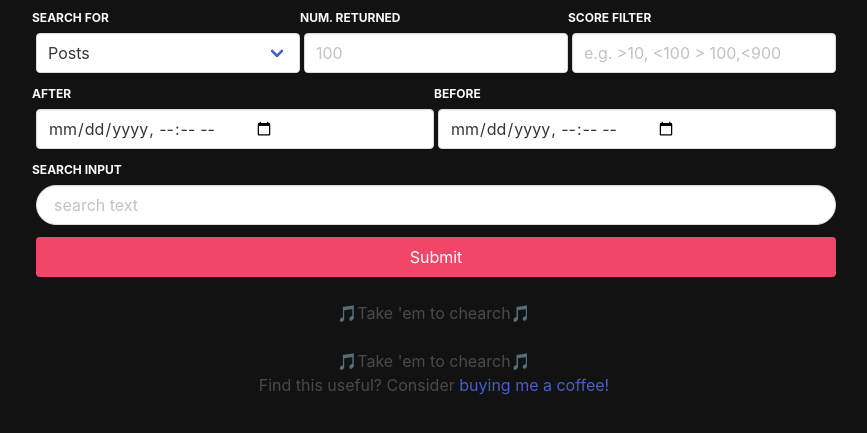
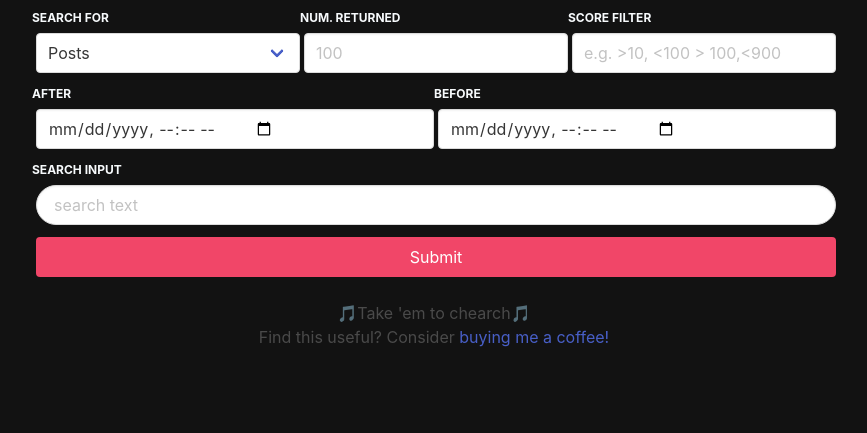
Before and after one commit to adhesivecheese/chearch, a plain HTML site: page index.html in a window 1280 px wide. Shown: the part 175-608 px from the top of the page, without its empty margins (206-1073 px from the left). Drawn offline with Linux system fonts and the light colour scheme.

Commit message:
Update index.html

```diff
--- a/index.html
+++ b/index.html
@@ -131,7 +131,7 @@
 
 
 <div id="apiInfo" class="has-text-centered"></div>
-<div id="results"><br><p class="has-text-centered">🎵Take 'em to chearch🎵</p></div>
+<div id="results"></div>
 <div id="footer">
 	<br>
 	<p class="has-text-centered">🎵Take 'em to chearch🎵</p>
```
